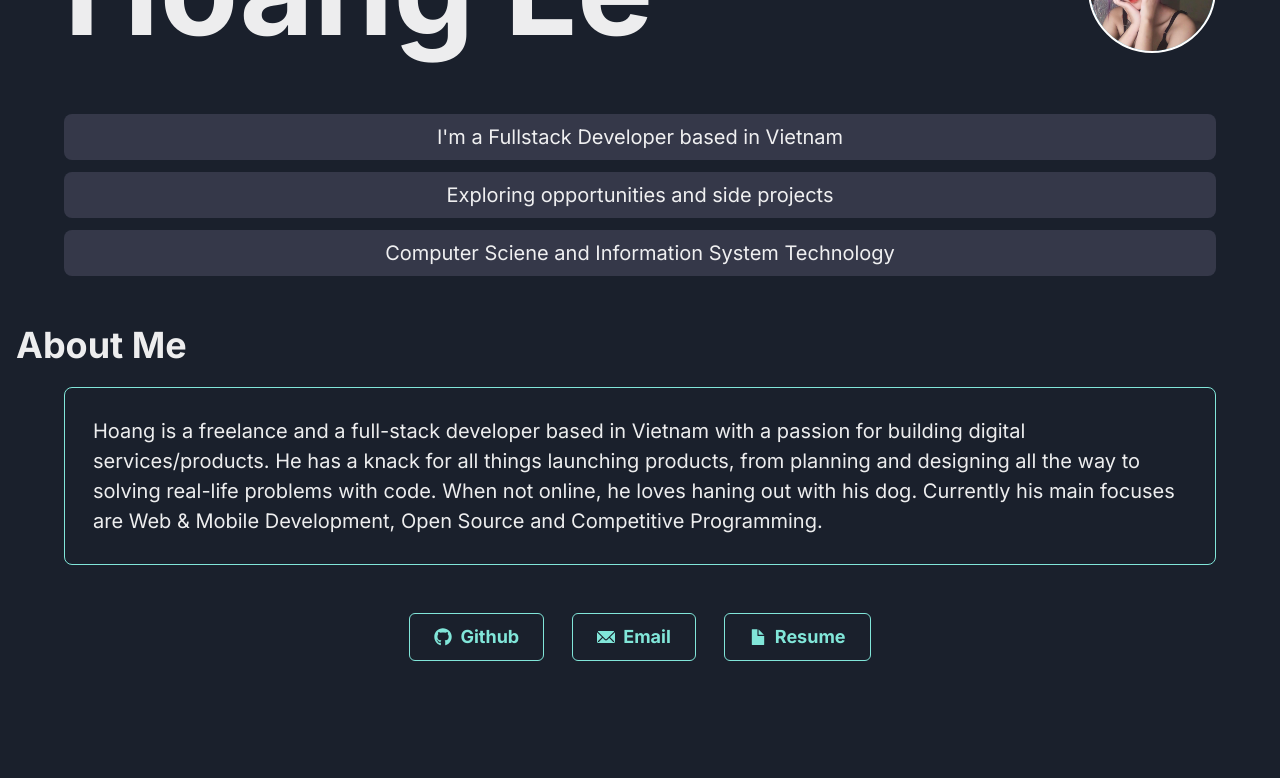
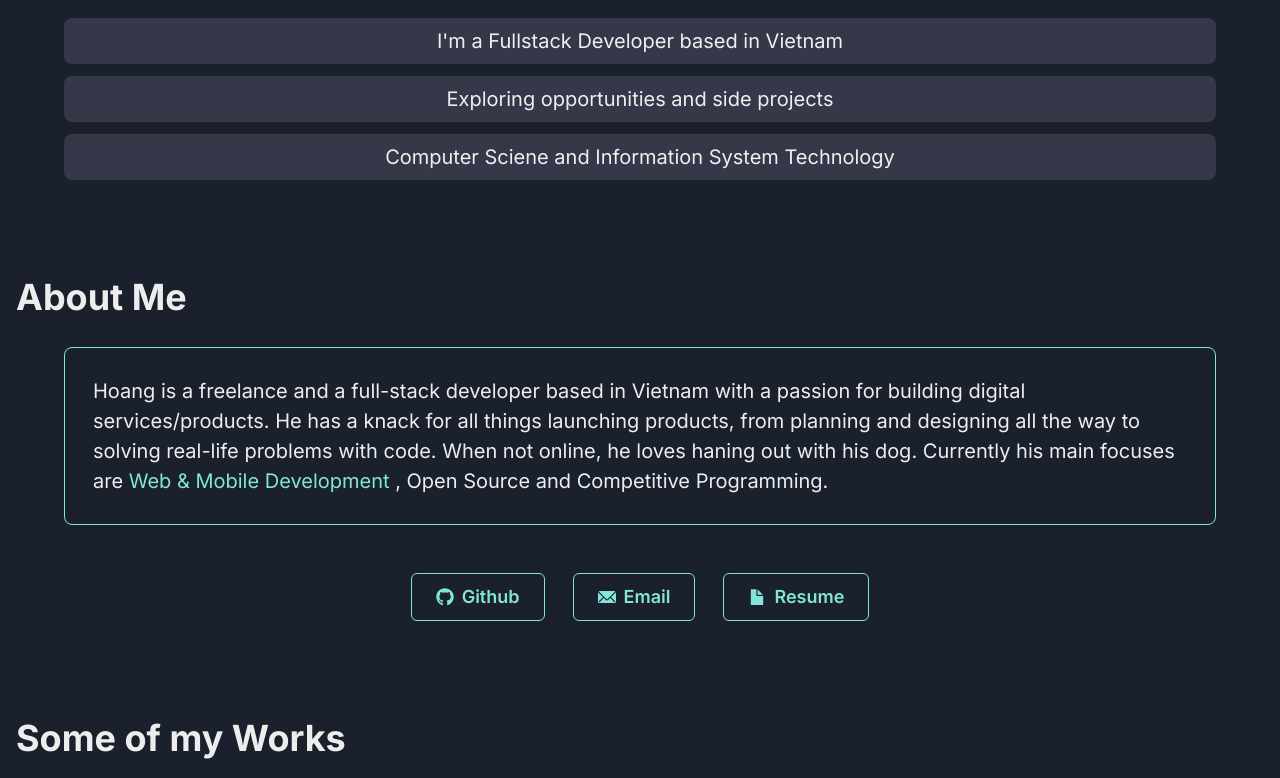
Before and after one commit to hoangulrich/hoangulrich.io, a Next.js app: page / in a window 1280 px wide. Shown: the part 440-1218 px from the top of the page. Before the commit the page ends 1101 px from the top, so only its background shows below. Built offline with nearby package versions, Linux system fonts and the light colour scheme.

Commit message:
featured projects

```diff
--- /dev/null
+++ b/components/About.js
@@ -0,0 +1,74 @@
+import {
+  Box,
+  Flex,
+  Text,
+  HStack,
+  Button,
+  Heading,
+  useColorModeValue,
+} from "@chakra-ui/react";
+import { EmailIcon } from "@chakra-ui/icons";
+import { FaGithub } from "react-icons/fa";
+import { IoDocumentSharp } from "react-icons/io5";
+import { GiCircle } from "react-icons/gi";
+
+const About = () => {
+  const textColor = useColorModeValue("teal", "teal.200");
+
+  return (
+    <Flex direction="column">
+      <Heading>About Me</Heading>
+
+      <Box
+        borderRadius="lg"
+        borderWidth="1px"
+        borderColor={textColor}
+        p="7"
+        mt="7"
+        mx="12"
+      >
+        <Text fontSize="xl">
+          Hoang is a freelance and a full-stack developer based in Vietnam with
+          a passion for building digital services/products. He has a knack for
+          all things launching products, from planning and designing all the way
+          to solving real-life problems with code. When not online, he loves
+          haning out with his dog. Currently his main focuses are{" "}
+          <Box as="span" color={textColor}>
+            {" "}
+            Web & Mobile Development{" "}
+          </Box>
+          , Open Source and Competitive Programming.
+        </Text>
+      </Box>
+
+      <HStack mt="12" justify="center" spacing="7">
+        <Button
+          variant="outline"
+          size="lg"
+          colorScheme="teal"
+          leftIcon={<FaGithub />}
+        >
+          Github
+        </Button>
+        <Button
+          variant="outline"
+          size="lg"
+          colorScheme="teal"
+          leftIcon={<EmailIcon />}
+        >
+          Email
+        </Button>
+        <Button
+          variant="outline"
+          size="lg"
+          colorScheme="teal"
+          leftIcon={<IoDocumentSharp />}
+        >
+          Resume
+        </Button>
+      </HStack>
+    </Flex>
+  );
+};
+
+export default About;
--- a/components/Introduction.js
+++ b/components/Introduction.js
@@ -3,30 +3,22 @@ import {
   Heading,
   Flex,
   useColorModeValue,
-  HStack,
   Avatar,
   Box,
-  Button,
 } from "@chakra-ui/react";
-
-import { EmailIcon } from "@chakra-ui/icons";
-import { FaGithub } from "react-icons/fa";
-import { IoDocumentSharp } from "react-icons/io5";
 
 const Introduction = () => {
   const textColor = useColorModeValue("teal", "teal.200");
   const popColor = useColorModeValue("custom.700", "custom.200");
-  const avatarColor = useColorModeValue("custom.700", "white");
+  const avatarColor = useColorModeValue("black", "white");
 
   return (
     <>
       <Flex direction="column">
-        <Heading mt="60" color={textColor}>
-          Hi, I'm
-        </Heading>
+        <Heading color={textColor}>Hi, I'm</Heading>
 
         <Flex justify="space-between" px="12" mt="-3" align="center">
-          <Heading fontSize={["7xl", "8xl", "9xl", "9xl"]}>Hoang Le</Heading>
+          <Heading fontSize={["6xl", "7xl", "8xl", "9xl"]}>Hoang Le</Heading>
           <Avatar
             src="/mnn.jpg"
             name="Hoang Le"
@@ -56,66 +48,11 @@ const Introduction = () => {
         >
           <Text fontSize="xl">Exploring opportunities and side projects</Text>
         </Box>
-        <Box
-          borderRadius="lg"
-          bg={popColor}
-          align="center"
-          p="2"
-          mb="12"
-          mx="12"
-        >
+        <Box borderRadius="lg" bg={popColor} align="center" p="2" mx="12">
           <Text fontSize="xl">
             Computer Sciene and Information System Technology
           </Text>
         </Box>
-
-        <Heading>About Me</Heading>
-
-        <Box
-          borderRadius="lg"
-          borderWidth="1px"
-          borderColor={textColor}
-          p="7"
-          mt="5"
-          mx="12"
-        >
-          <Text fontSize="xl">
-            Hoang is a freelance and a full-stack developer based in Vietnam
-            with a passion for building digital services/products. He has a
-            knack for all things launching products, from planning and designing
-            all the way to solving real-life problems with code. When not
-            online, he loves haning out with his dog. Currently his main focuses
-            are Web & Mobile Development, Open Source and Competitive
-            Programming.
-          </Text>
-        </Box>
-
-        <HStack mt="12" justify="center" spacing="7">
-          <Button
-            variant="outline"
-            size="lg"
-            colorScheme="teal"
-            leftIcon={<FaGithub />}
-          >
-            Github
-          </Button>
-          <Button
-            variant="outline"
-            size="lg"
-            colorScheme="teal"
-            leftIcon={<EmailIcon />}
-          >
-            Email
-          </Button>
-          <Button
-            variant="outline"
-            size="lg"
-            colorScheme="teal"
-            leftIcon={<IoDocumentSharp />}
-          >
-            Resume
-          </Button>
-        </HStack>
       </Flex>
     </>
   );
--- a/components/Layout.js
+++ b/components/Layout.js
@@ -5,8 +5,8 @@ const Layout = ({ children }) => {
   return (
     <>
       <Nav />
-      <Container maxW="container.xl">
-        <Stack>{children}</Stack>
+      <Container maxW="container.xl" mt={["20", "20", "36", "36"]}>
+        <Stack spacing="24">{children}</Stack>
       </Container>
     </>
   );
--- /dev/null
+++ b/components/Works.js
@@ -0,0 +1,126 @@
+import {
+  Heading,
+  Box,
+  Tag,
+  Image,
+  Flex,
+  Grid,
+  Stack,
+  Divider,
+  TagLabel,
+  TagLeftIcon,
+  HStack,
+} from "@chakra-ui/react";
+import { SiNextdotjs, SiReact } from "react-icons/si";
+
+const Works = () => {
+  return (
+    <Flex direction="column">
+      <Heading>Some of my Works</Heading>
+
+      <Grid mt="5" templateColumns="1fr 1fr" gap="12" px="12">
+        <Box maxW="100%" borderWidth="1px" borderRadius="lg" overflow="hidden">
+          <Image src="mnn.jpg" alt="crypto" />
+
+          <Stack p="5">
+            <Box fontWeight="semibold" as="h2" fontSize="xl" isTruncated>
+              Cryptocurrency Tracker
+            </Box>
+            <HStack align="center">
+              <Tag px="2" size="md" colorScheme="teal">
+                <TagLeftIcon as={SiNextdotjs} />
+                <TagLabel>Nextjs</TagLabel>
+              </Tag>
+              <Tag px="2" size="md" colorScheme="teal">
+                <TagLeftIcon as={SiReact} />
+                <TagLabel>React</TagLabel>
+              </Tag>
+            </HStack>
+            <Divider />
+            <Box>
+              A SPA keeps track of current market price, ATH and 24h percentage
+              changes of the top 100 Cryptocurrencies.
+            </Box>
+          </Stack>
+        </Box>
+
+        <Box maxW="100%" borderWidth="1px" borderRadius="lg" overflow="hidden">
+          <Image src="mnn.jpg" alt="crypto" />
+
+          <Stack p="5">
+            <Box fontWeight="semibold" as="h2" fontSize="xl" isTruncated>
+              Cryptocurrency Tracker
+            </Box>
+            <HStack align="center">
+              <Tag px="2" size="md" colorScheme="teal">
+                <TagLeftIcon as={SiNextdotjs} />
+                <TagLabel>Nextjs</TagLabel>
+              </Tag>
+              <Tag px="2" size="md" colorScheme="teal">
+                <TagLeftIcon as={SiReact} />
+                <TagLabel>React</TagLabel>
+              </Tag>
+            </HStack>
+            <Divider />
+            <Box>
+              A SPA keeps track of current market price, ATH and 24h percentage
+              changes of the top 100 Cryptocurrencies.
+            </Box>
+          </Stack>
+        </Box>
+
+        <Box maxW="100%" borderWidth="1px" borderRadius="lg" overflow="hidden">
+          <Image src="mnn.jpg" alt="crypto" />
+
+          <Stack p="5">
+            <Box fontWeight="semibold" as="h2" fontSize="xl" isTruncated>
+              Cryptocurrency Tracker
+            </Box>
+            <HStack align="center">
+              <Tag px="2" size="md" colorScheme="teal">
+                <TagLeftIcon as={SiNextdotjs} />
+                <TagLabel>Nextjs</TagLabel>
+              </Tag>
+              <Tag px="2" size="md" colorScheme="teal">
+                <TagLeftIcon as={SiReact} />
+                <TagLabel>React</TagLabel>
+              </Tag>
+            </HStack>
+            <Divider />
+            <Box>
+              A SPA keeps track of current market price, ATH and 24h percentage
+              changes of the top 100 Cryptocurrencies.
+            </Box>
+          </Stack>
+        </Box>
+
+        <Box maxW="100%" borderWidth="1px" borderRadius="lg" overflow="hidden">
+          <Image src="mnn.jpg" alt="crypto" />
+
+          <Stack p="5">
+            <Box fontWeight="semibold" as="h2" fontSize="xl" isTruncated>
+              Cryptocurrency Tracker
+            </Box>
+            <HStack align="center">
+              <Tag px="2" size="md" colorScheme="teal">
+                <TagLeftIcon as={SiNextdotjs} />
+                <TagLabel>Nextjs</TagLabel>
+              </Tag>
+              <Tag px="2" size="md" colorScheme="teal">
+                <TagLeftIcon as={SiReact} />
+                <TagLabel>React</TagLabel>
+              </Tag>
+            </HStack>
+            <Divider />
+            <Box>
+              A SPA keeps track of current market price, ATH and 24h percentage
+              changes of the top 100 Cryptocurrencies.
+            </Box>
+          </Stack>
+        </Box>
+      </Grid>
+    </Flex>
+  );
+};
+
+export default Works;
--- a/pages/_document.js
+++ b/pages/_document.js
@@ -10,7 +10,7 @@ class MyDocument extends Document {
           <link rel="preconnect" href="https://fonts.googleapis.com" />
           <link rel="preconnect" href="https://fonts.gstatic.com" crossorigin />
           <link
-            href="https://fonts.googleapis.com/css2?family=Inter:wght@400;700&display=swap"
+            href="https://fonts.googleapis.com/css2?family=Inter:wght@100;200;300;400;500;600;700;800;900&display=swap"
             rel="stylesheet"
           />
         </Head>
--- a/pages/index.js
+++ b/pages/index.js
@@ -1,6 +1,8 @@
 import Head from "next/head";
 import Layout from "../components/Layout";
 import Introduction from "../components/Introduction";
+import Works from "../components/Works";
+import About from "../components/About";
 
 export default function Home() {
   return (
@@ -12,6 +14,8 @@ export default function Home() {
       </Head>
 
       <Introduction />
+      <About />
+      <Works />
     </Layout>
   );
 }
--- a/styles/customTheme.js
+++ b/styles/customTheme.js
@@ -18,9 +18,9 @@ const customTheme = extendTheme({
 
   breakpoints: {
     sm: "40em",
-    sm: "52em",
-    sm: "64em",
-    sm: "76em",
+    md: "52em",
+    lg: "64em",
+    xl: "76em",
   },
 
   fontSizes: {
```
